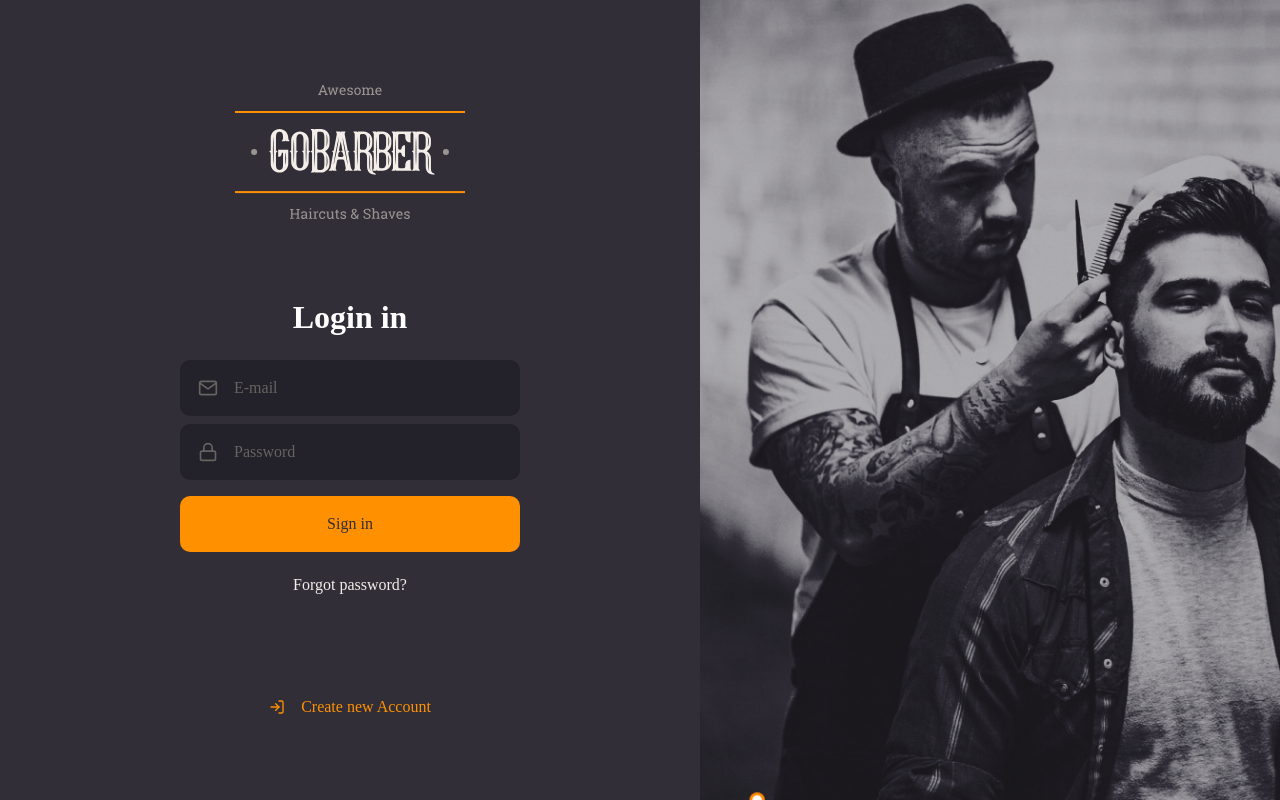
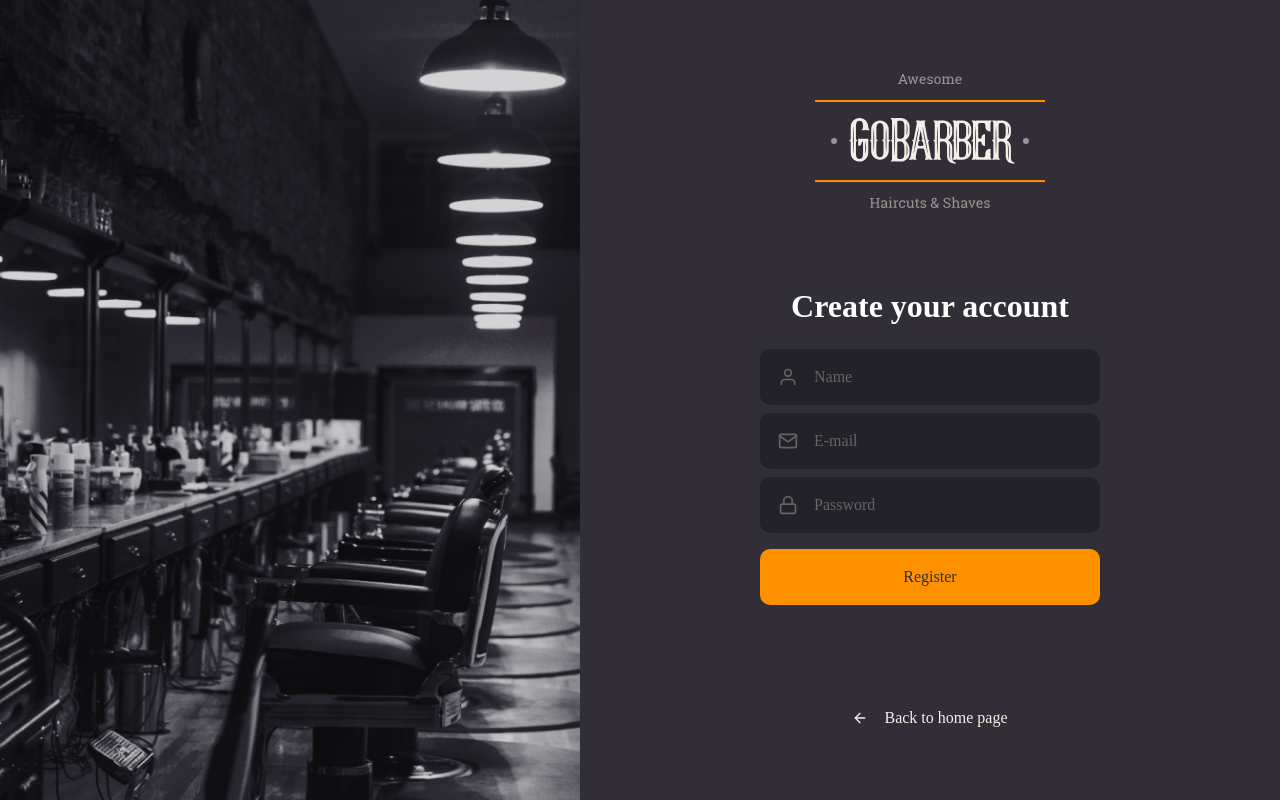
Before and after one commit to guilhermeseckert/GoBarber, a React (Create React App) app in the folder frontend/: page /signup in a window 1280 px wide. Built offline with nearby package versions, Linux system fonts and the light colour scheme; the HTML template or start-up script is replaced by a standard one.

Commit message:
function: sign-up

```diff
--- a/frontend/src/App.tsx
+++ b/frontend/src/App.tsx
@@ -1,10 +1,11 @@
 import React from 'react';
 import GlobalStyle from './styles/global';
-import SignIn from './pages/SignIn/index';
+// import SignIn from './pages/SignIn/index';
+import SignUp from './pages/SignUp/index';
 
 const App: React.FC = () => (
   <>
-    <SignIn />
+    <SignUp />
     <GlobalStyle />
   </>
 );
--- /dev/null
+++ b/frontend/src/pages/SignUp/index.tsx
@@ -0,0 +1,35 @@
+import React from 'react';
+import { FiArrowLeft, FiMail, FiUser, FiLock } from 'react-icons/fi';
+import { Container, Content, Background } from './styles';
+import logoImg from '../../assets/logo.svg';
+import Input from '../../components/Input';
+import Button from '../../components/Button';
+
+const SingUp: React.FC = () => (
+  <Container>
+    <Background />
+    <Content>
+      <img src={logoImg} alt="GoBarber" />
+
+      <form>
+        <h1>Create your account</h1>
+        <Input name="name" icon={FiUser} placeholder="Name" />
+        <Input name="email" icon={FiMail} placeholder="E-mail" />
+        <Input
+          name="password"
+          icon={FiLock}
+          type="password"
+          placeholder="Password"
+        />
+        <Button type="submit">Register</Button>
+      </form>
+
+      <a href="login">
+        <FiArrowLeft />
+        Back to home page
+      </a>
+    </Content>
+  </Container>
+);
+
+export default SingUp;
--- /dev/null
+++ b/frontend/src/pages/SignUp/styles.ts
@@ -0,0 +1,62 @@
+import styled from 'styled-components';
+import { shade } from 'polished';
+import SignUpbackgroundImg from '../../assets/sign-up-background.png';
+
+export const Container = styled.div`
+  height: 100vh;
+  display: flex;
+  align-items: stretch;
+`;
+export const Content = styled.div`
+  display: flex;
+  flex-direction: column;
+  align-items: center;
+  place-content: center;
+
+  width: 100%;
+  max-width: 700px;
+
+  form {
+    margin: 80px;
+    width: 340px;
+    text-align: center;
+
+    h1 {
+      margin-bottom: 24px;
+    }
+
+    a {
+      color: #f4ede8;
+      display: block;
+      margin-top: 24px;
+      text-decoration: none;
+      transition: color 0.2s;
+
+      &:hover {
+        color: ${shade(0.2, '#f4ede8')};
+      }
+    }
+  }
+  > a {
+    color: #f4ede8;
+    display: block;
+    margin-top: 24px;
+    text-decoration: none;
+    transition: color 0.2s;
+    display: flex;
+    align-items: center;
+
+    svg {
+      margin-right: 16px;
+    }
+
+    &:hover {
+      color: ${shade(0.2, '#f4ede8')};
+    }
+  }
+`;
+export const Background = styled.div`
+  flex: 1;
+  background: url(${SignUpbackgroundImg}) no-repeat;
+  background-size: cover;
+`;
```
Also changed, not shown: frontend/src/assets/sign-up-background.png (added).
